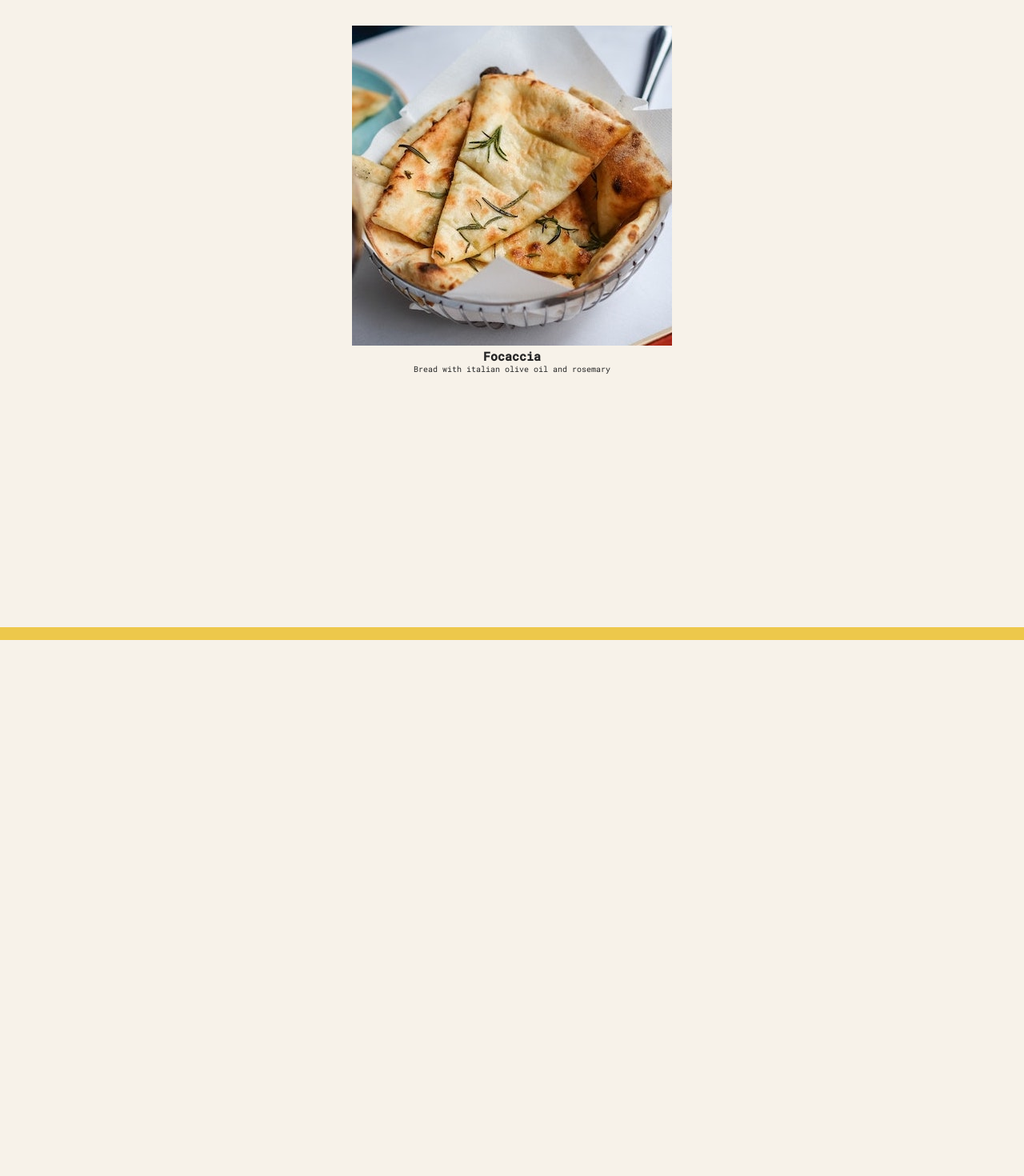
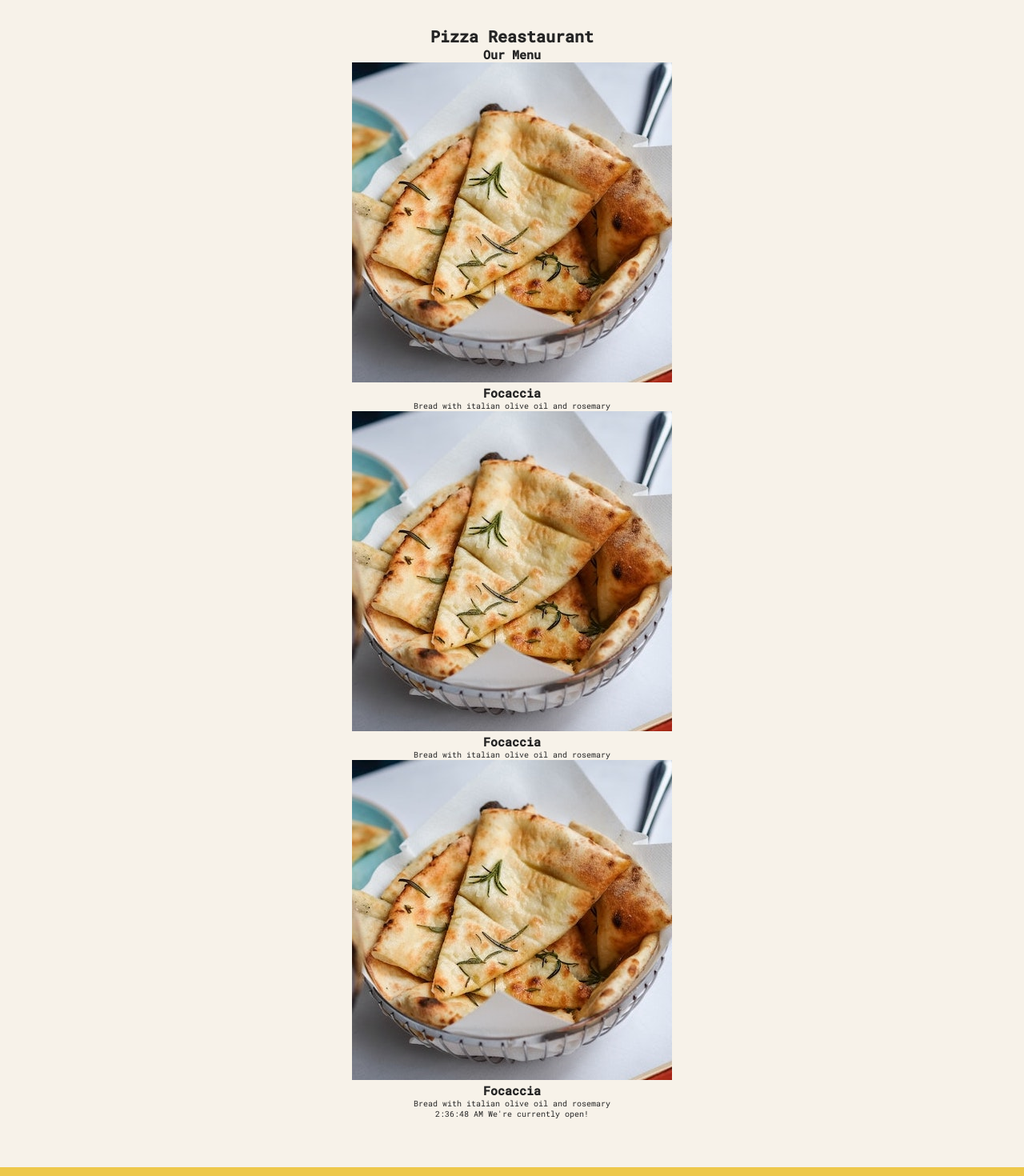
Before and after one commit to DayaJuang/Pizza-Menu, a React (Create React App) app: page / in a window 1280 px wide. Shown: the top 1470 px of the page at 80% size. Before the commit the page ends 800 px from the top, so only its background shows below. Built offline with nearby package versions, Linux system fonts and the light colour scheme.

Commit message:
[learn] add more component

```diff
--- a/src/App.js
+++ b/src/App.js
@@ -1,10 +1,12 @@
-import { Pizza } from ".";
+import { Footer, Header, Menu } from ".";
 import "./App.css";
 
 function App() {
   return (
     <div className="App">
-      <Pizza />
+      <Header />
+      <Menu />
+      <Footer />
     </div>
   );
 }
--- a/src/index.js
+++ b/src/index.js
@@ -5,7 +5,26 @@ import App from "./App";
 import reportWebVitals from "./reportWebVitals";
 import { pizzaData } from "./data";
 
-export function Pizza() {
+export function Header() {
+  return <h1>Pizza Reastaurant</h1>;
+}
+export function Menu() {
+  return (
+    <>
+      <h2>Our Menu</h2>
+      <Pizza />
+      <Pizza />
+      <Pizza />
+    </>
+  );
+}
+export function Footer() {
+  return (
+    <footer>{`${new Date().toLocaleTimeString()} We're currently open!`}</footer>
+  );
+}
+
+function Pizza() {
   return (
     <div>
       <img src={pizzaData[0].photoName} alt={pizzaData[0].name} />
```
